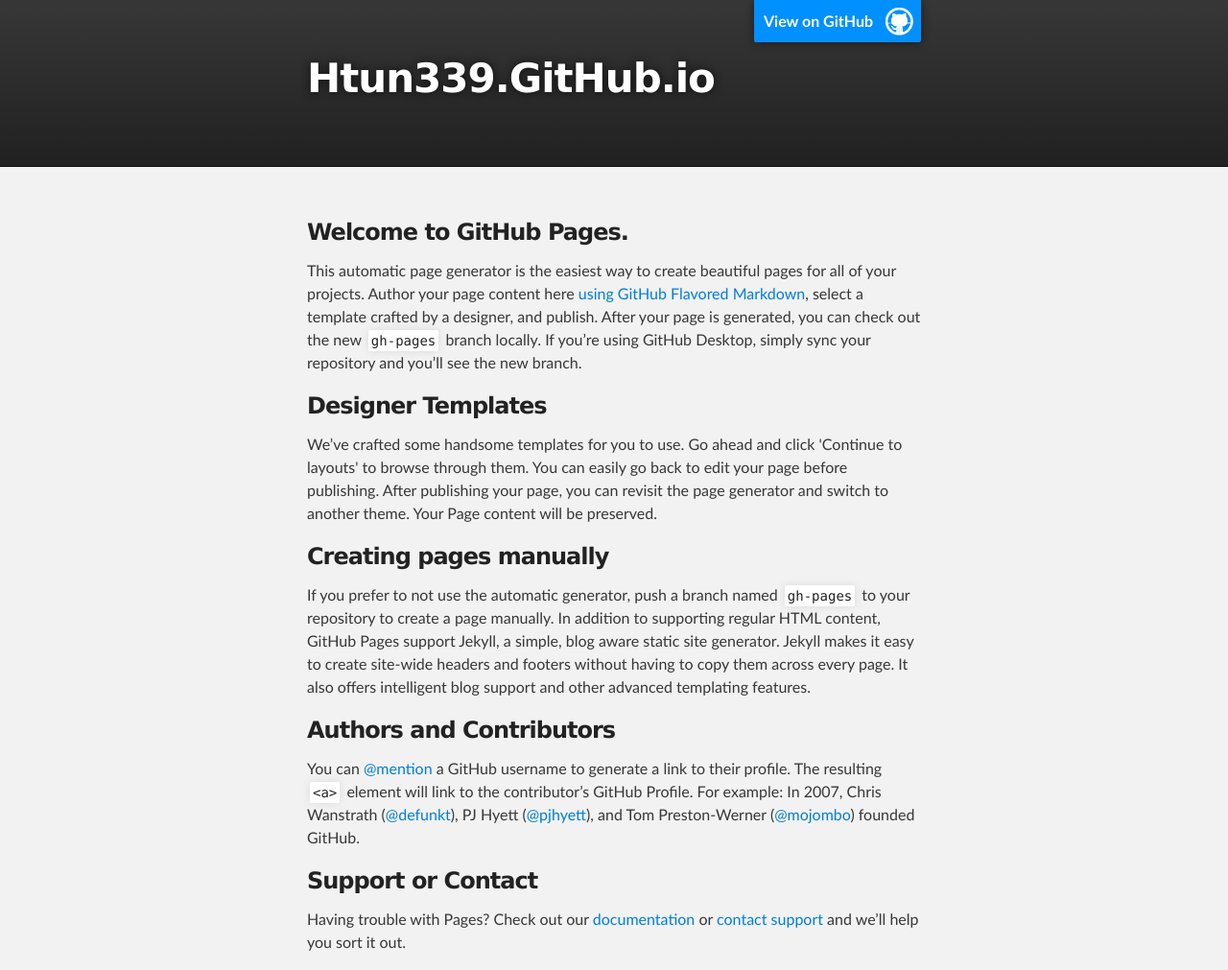
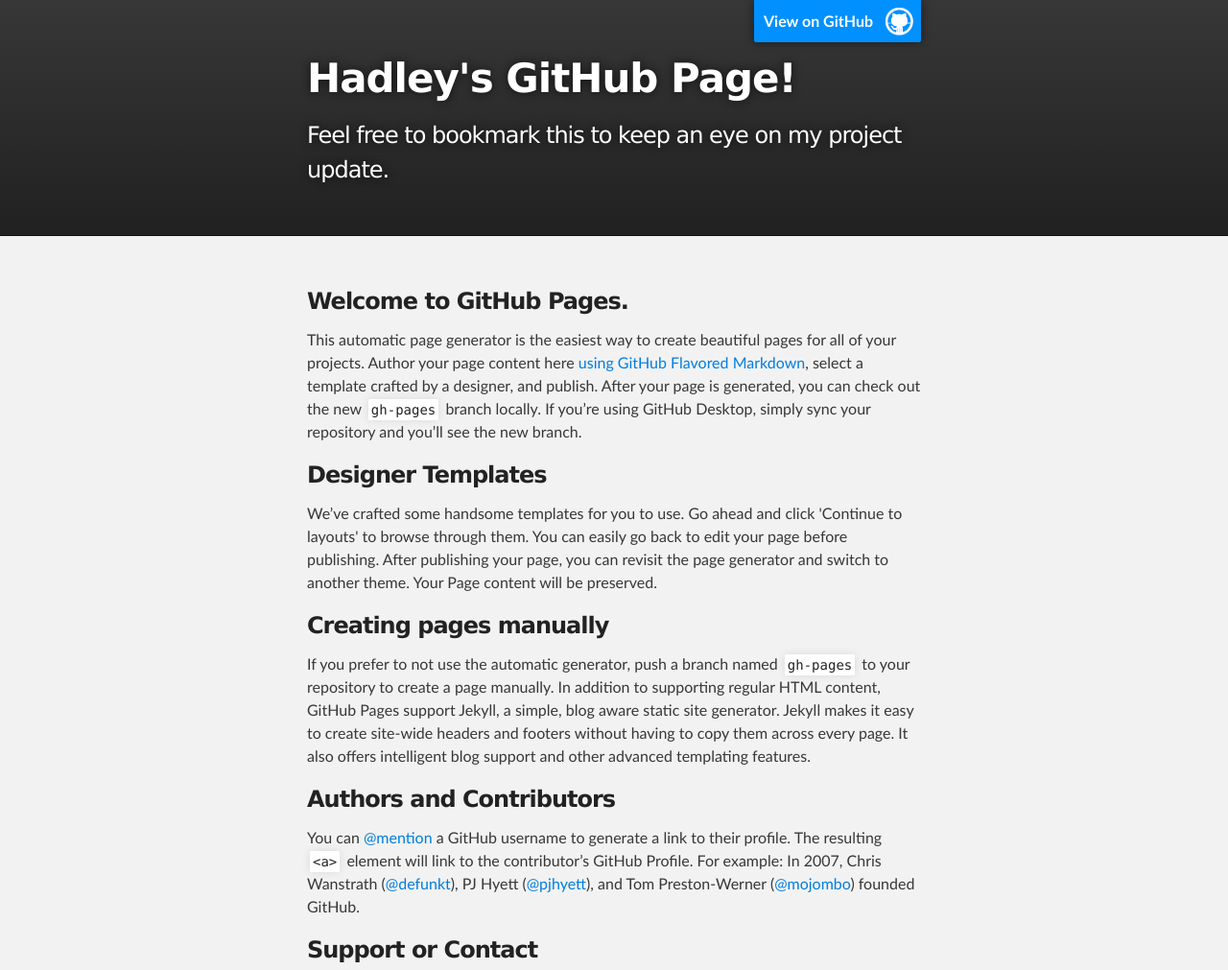
Before and after one commit to htun339/htun339.github.io, a plain HTML site: page index.html in a window 1280 px wide. Shown: the top 1011 px of the page at 96% size. Drawn offline with Linux system fonts and the light colour scheme.

Commit message:
Added a nicer title and description

```diff
--- a/index.html
+++ b/index.html
@@ -18,8 +18,8 @@
         <header class="inner">
           <a id="forkme_banner" href="https://github.com/htun339">View on GitHub</a>
 
-          <h1 id="project_title">Htun339.GitHub.io</h1>
-          <h2 id="project_tagline"></h2>
+          <h1 id="project_title">Hadley's GitHub Page!</h1>
+          <h2 id="project_tagline">Feel free to bookmark this to keep an eye on my project update.</h2>
 
         </header>
     </div>
```
